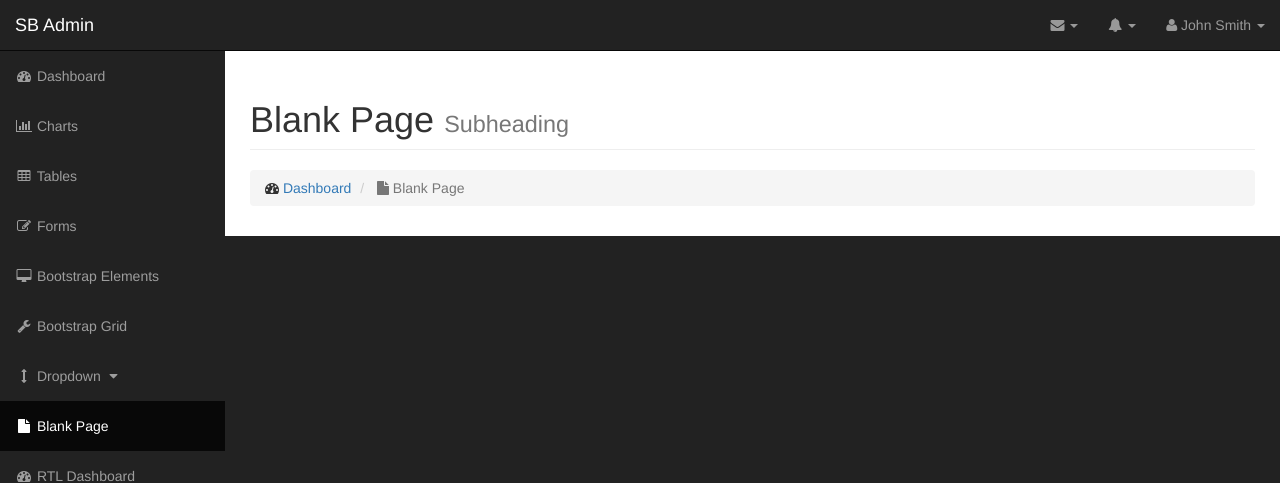
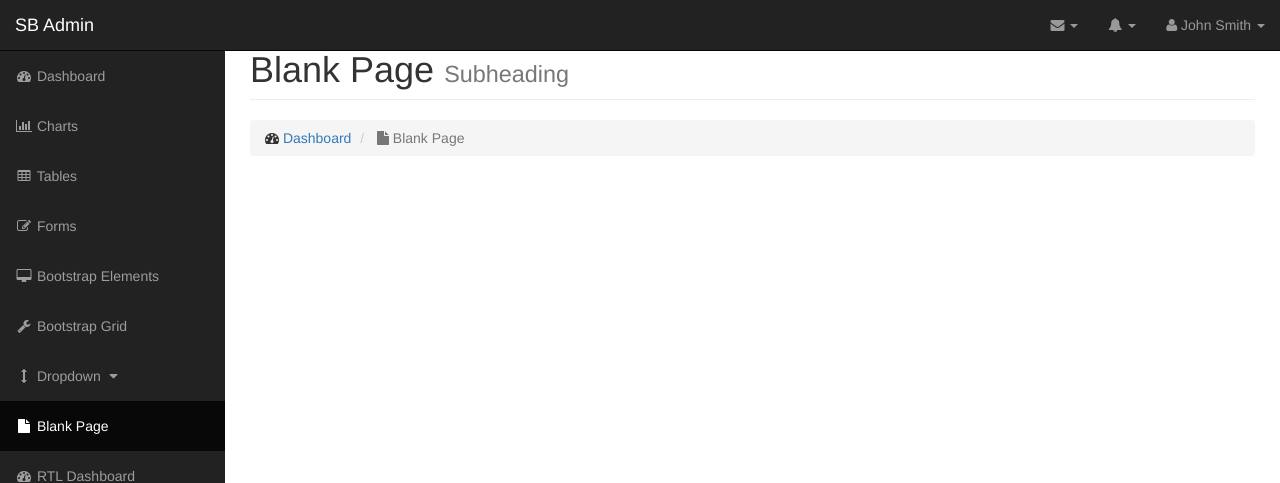
Before and after one commit to phjeannine/hakoopix, a PHP site: the page made by web/templates/sb-admin/blank-page.html in a window 1280 px wide. Shown: the top 483 px of the page. Run offline with PHP 8.4, Linux system fonts and the light colour scheme; the template is opened without the code that fills it, so the values that code supplies are empty; grey boxes labelled with a size stand in for pictures from a placeholder-image service; some libraries are stand-ins or nearby versions.

Commit message:
correction chargement style page concours <=> page admin

```diff
--- a/web/public/traitementContest.php
+++ b/web/public/data/insert_contest.php
@@ -1,9 +1,9 @@
 <?php
 
-include("../include/connexion.php");
+include("../../include/connexion.php");
 
 function upload_logo() {
-	$dossier = 'images/logo/';
+	$dossier = '../images/logo/';
 	$fichier = basename($_FILES['logo']['name']);
 	$taille_maxi = 1000000000;
 	$taille = filesize($_FILES['logo']['tmp_name']);
--- a/web/templates/sb-admin/css/sb-admin.css
+++ b/web/templates/sb-admin/css/sb-admin.css
@@ -5,17 +5,6 @@
  */
 
 /* Global Styles */
-
-body {
-    margin-top: 100px;
-    background-color: #222;
-}
-
-@media(min-width:768px) {
-    body {
-        margin-top: 50px;
-    }
-}
 
 #wrapper {
     padding-left: 0;
--- a/web/views/addContest.php
+++ b/web/views/addContest.php
@@ -18,7 +18,7 @@
                 <!-- Main content -->
                 <div class="form-content">
 
-                  <form method="post" id="contest-form" action="../public/traitementContest.php" class="col-md-offset-1" enctype="multipart/form-data">
+                  <form method="post" id="contest-form" action="../public/data/insert_contest.php" class="col-md-offset-1" enctype="multipart/form-data">
                     <div class="box-body col-md-11">
 
                       <div class="row">
--- a/web/views/dashboardHead.php
+++ b/web/views/dashboardHead.php
@@ -1,4 +1,4 @@
- <!-- Navigation -->
+<!-- Navigation -->
 <nav class="navbar navbar-inverse navbar-fixed-top" role="navigation">
 <!-- Brand and toggle get grouped for better mobile display -->
   <div class="navbar-header">
```
Also changed, not shown: web/views/dashboard.php (+4 -11 lines).
